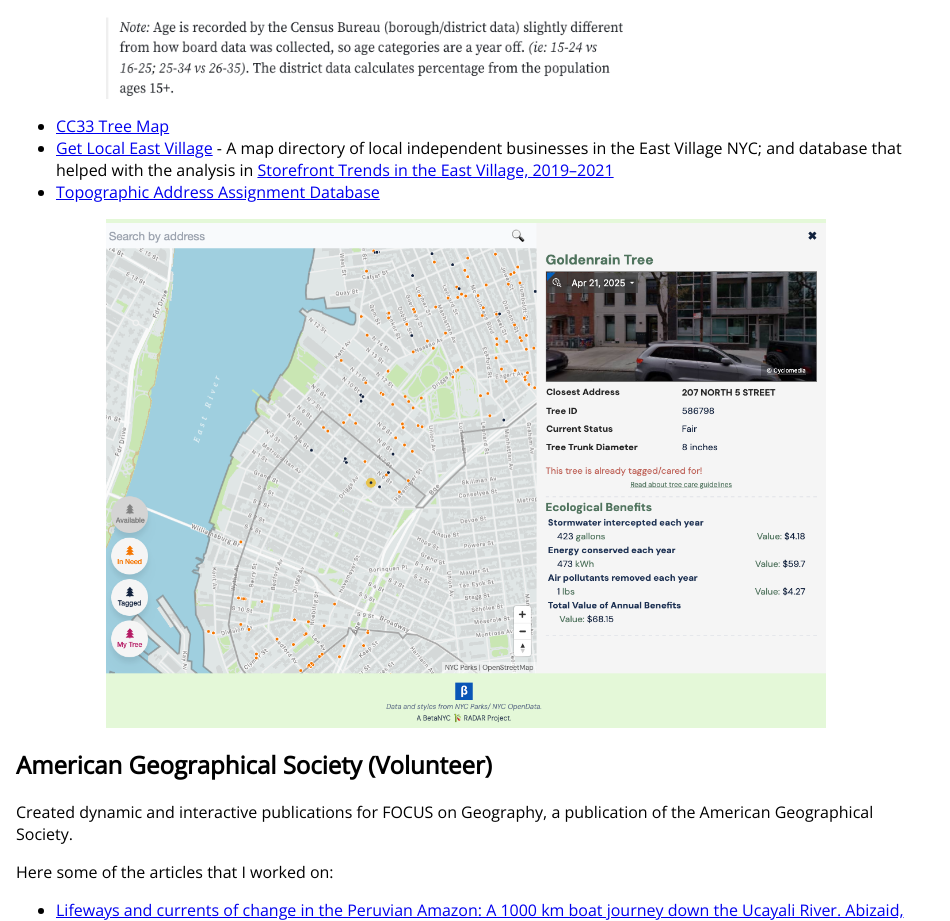
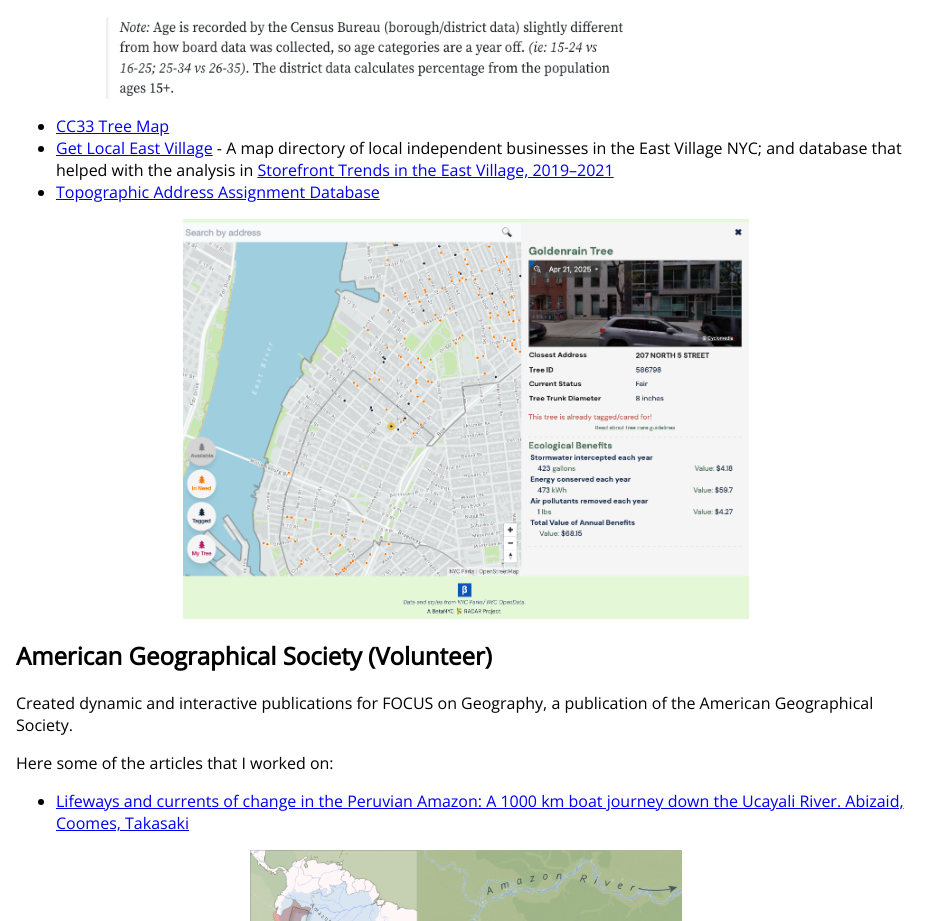
Before and after one commit to zhik/zhik.github.io, a Jekyll site: the page built from proj.md, in a window 1280 px wide. Shown: the part 3190-4111 px from the top of the page, without its empty margins (0-950 px from the left). Built offline with Jekyll 4.4.1, drawn with Linux system fonts in a browser that asks for light colours.

Commit message:
picture sizes

```diff
--- a/proj.md
+++ b/proj.md
@@ -60,7 +60,7 @@
 - [Get Local East Village](https://getlocalev.com/) - A map directory of local independent businesses in the East Village NYC; and database that helped with the analysis in [Storefront Trends in the East Village, 2019–2021](https://www.evccnyc.org/wp-content/uploads/2023/05/Crisis-and-Adaptation-East-Village-Storefront-Survey.pdf)
 - [Topographic Address Assignment Database](https://www.beta.nyc/featured-tools/topo-addresses-db/)
 
-![Screenshot of the District 33 Tree Map App](/images/tree.png)
+<img src="/images/tree.png" alt="Screenshot of the District 33 Tree Map App" style="max-height: 25rem;">
 
 
 ## American Geographical Society (Volunteer)
@@ -71,7 +71,7 @@
 
 - [Lifeways and currents of change in the Peruvian Amazon: A 1000 km boat journey down the Ucayali River. Abizaid, Coomes, Takasaki](https://www.focusongeography.org/publications/articles/ucayali/index.html)
 
-![map of a route down the Ucayali and Amazon rivers from Pucallpa to Iquitos, June 2018](images/figure2.png)
+<img src="/images/figure2.png" alt="map of a route down the Ucayali and Amazon rivers from Pucallpa to Iquitos, June 2018" style="max-height: 35rem;">
 
 - [Street Art in Baltimore: A Catalyst for Change](http://www.focusongeography.org/publications/articles/baltimore/index.html)
 
@@ -137,7 +137,7 @@
 - Catalogs various scripts for quick searches based on functions, and tags.
 - Run scripts using shell processes with parameters from form input.
 
-## 2016 - Zero Bin Project
+### 2016 - Zero Bin Project
 
 With other college aids, worked on evaluating and assigning BIN (Building Identification Numbers) in the Property Address Directory (PAD) to those missing them. Improve the quality of Primary Land Use Tax Lot Output (PLUTO). Built scripts and a web tool to link out to various research sources.
 
```
